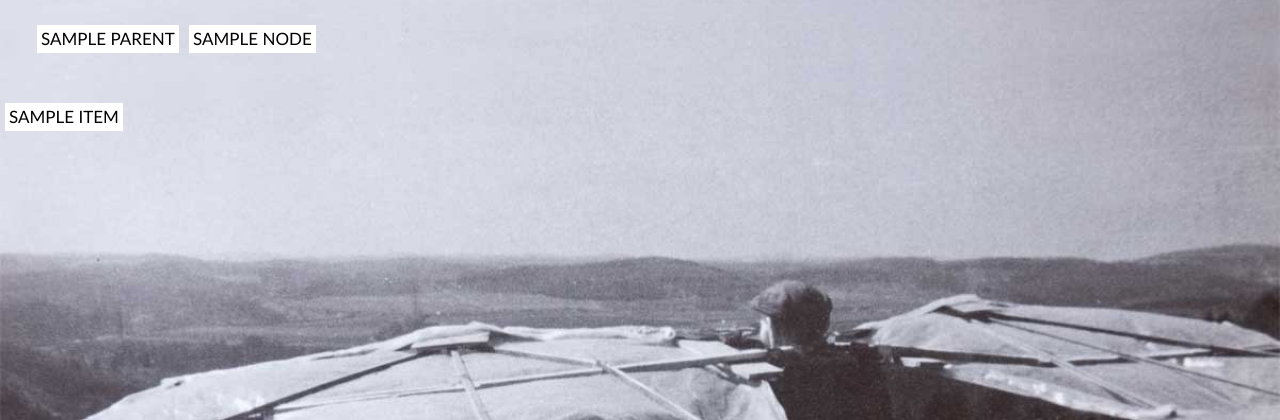
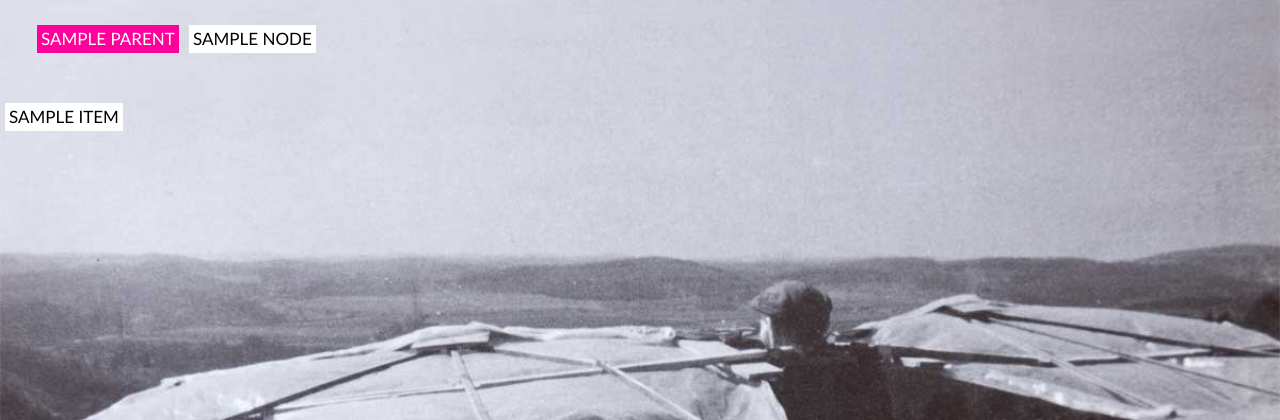
Before and after one commit to twhoffma/obs-osv-arkiv, a Django app: template obs_osv_arkiv/archive/templates/archive/item_list.html in a window 1280 px wide. Shown: the top 420 px of the page. Run offline with Django 3.2, Linux system fonts and the light colour scheme; the template is opened without the code that fills it: most values are stand-ins (such as "Sample title", 1, 10 or a date in 2020); parts of the project's set-up code (start-up, migrations or seed data) failed here and were passed over.

Commit message:
- Added extra css class to parent in item_list

```diff
--- a/obs_osv_arkiv/archive/templates/archive/item_list.html
+++ b/obs_osv_arkiv/archive/templates/archive/item_list.html
@@ -24,9 +24,9 @@
 	<nav>
 		{% if parent %}
 			{% if parent.is_root_node %}
-				<a class="emne" href="/">{{ parent.name }} </a>
+				<a class="corner-stamp emne" href="/">{{ parent.name }} </a>
 			{% else %}
-				<a class="emne" href="/node/{{ parent.parent.pk }}">{{ parent.name }} </a>
+				<a class="corner-stamp emne" href="/node/{{ parent.parent.pk }}">{{ parent.name }} </a>
 			{% endif %}
 		{% endif %}
 		{% for node in nodes %}
```
